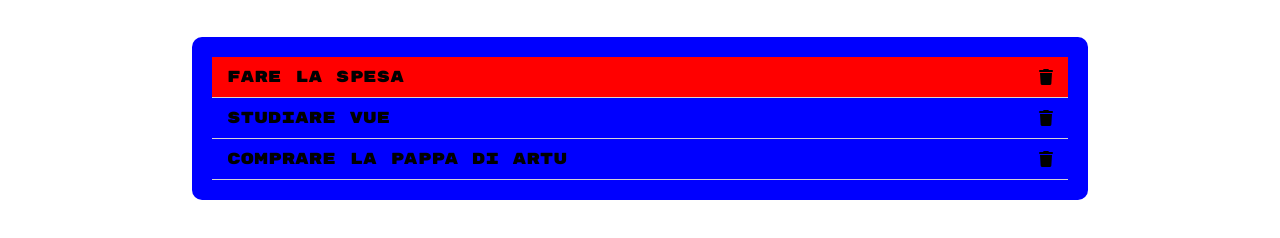
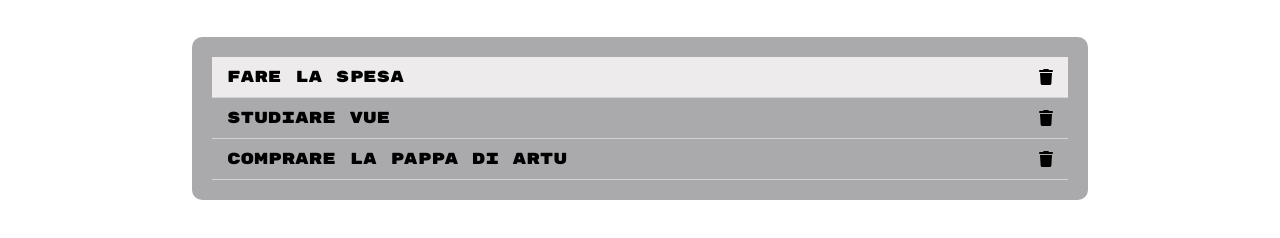
Before and after one commit to GianniMarkQuagliani/vue-todolist, a plain HTML site: page index.html in a window 1280 px wide. In both pictures the pointer is over the item "Fare la spesa". Shown: the part 422-660 px from the top of the page. Drawn offline with nearby package versions, Linux system fonts and the light colour scheme.

Commit message:
[fix] color

```diff
--- a/style.css
+++ b/style.css
@@ -53,7 +53,7 @@ body {
 
 /* Stile per il contenitore dei task */
 .task-container {
-    background-color: blue;
+    background-color: rgb(170, 170, 173);
     border-radius: 10px;
     margin-top: 40px;
     padding: 20px;
@@ -73,7 +73,7 @@ body {
 
 /* Stile al passaggio del mouse sugli elementi della lista */
 .task-container li:hover {
-    background-color: red;
+    background-color: rgb(237, 235, 235);
 }
 
 /* Stile per le icone "trash" all'interno degli elementi della lista */
@@ -85,10 +85,11 @@ body {
 
 /* Stile al passaggio del mouse sulle icone "trash" */
 .task-container li i:hover {
-    color: red;
+    color: rgb(13, 0, 0);
 }
 
 /* Stile per testo barrato */
 .task-done {
     text-decoration: line-through;
+    color: red;
 }
```
